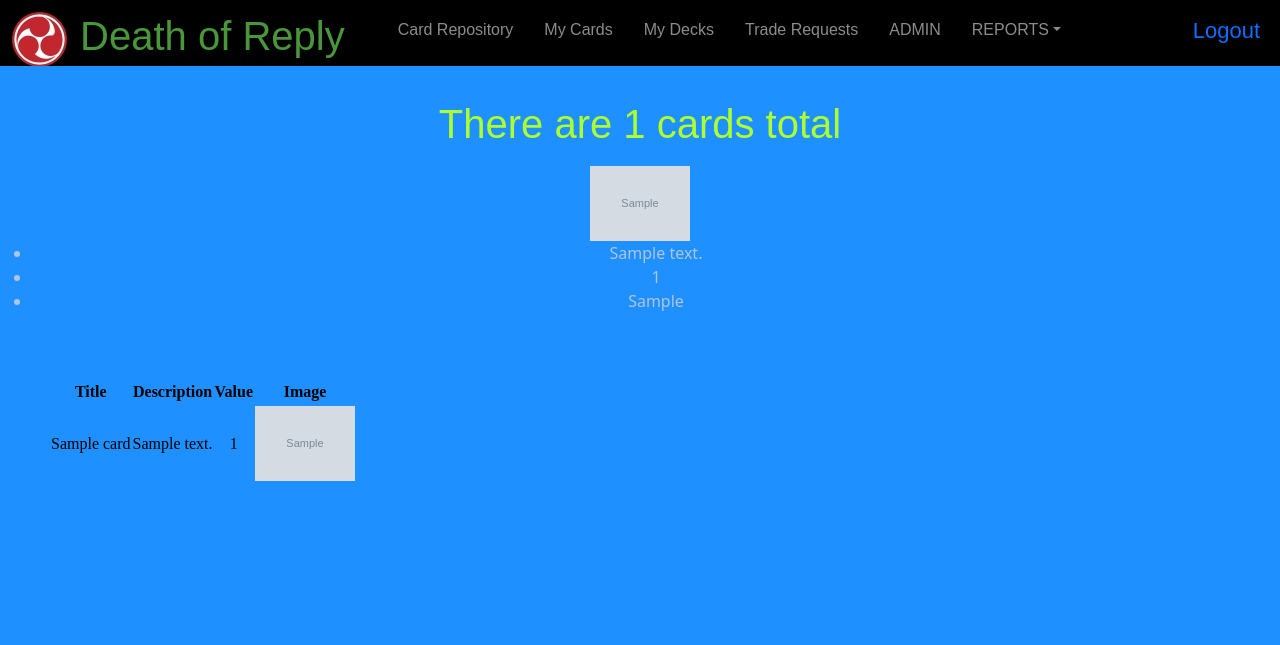
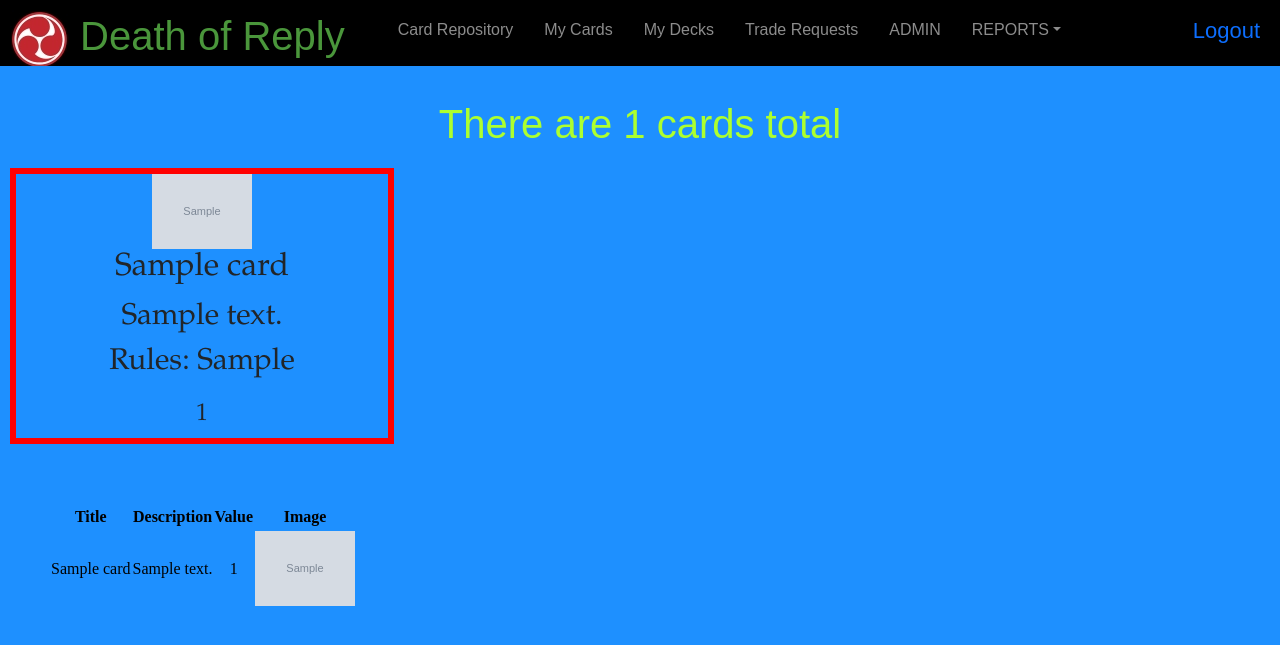
Before and after one commit to jilltorkelson/UNOSystemSpielcraft, a Django app: page /card_repository/ in a window 1280 px wide. Shown: the top 645 px of the page. Run offline with Django 5.2, Linux system fonts and the light colour scheme; a user stored in the database is signed in; tables that the repository leaves empty hold one stand-in row (values such as "Sample post"); grey boxes marked "Sample" are stand-in pictures.

Commit message:
card-boxes

```diff
--- a/cards/static/cards/css/style.css
+++ b/cards/static/cards/css/style.css
@@ -152,25 +152,31 @@ h1 {
 
 }
 .card-box img{
-    width:100%;
+    max-width: 100%;
+    height: auto;
 }
 
 .card-box{
     position: relative;
-    text-align: center;
-    color: lightsteelblue;
-}
-
-.card-title {
-    font-size: 30px;
-    text-align: center;
-    top: 6px;
+    border-style: solid;
+    border-width: 6px;
+    border-color: red;
+    width: 30%;
+    margin: 10px;
 }
 
 .card-details {
-    left: 10px;
-    bottom: 8px;
-    font-size: 24px;
+    font-size: 30px;
+    font-family: "Garamond", fantasy, serif;
+
+}
+
+.card-details h2{
+
+}
+
+.card-details p{
+
 }
 
 .deck-title {
--- a/cards/templates/cards/card_repository.html
+++ b/cards/templates/cards/card_repository.html
@@ -1,26 +1,24 @@
 {% extends "base.html" %}
 {% load static %}
+    # HERE reference name of module from structure chart
 
 {% block content %}
 
   {% if card_list %}
       <h1>There are {{ card_list|length }} cards total</h1>
-
       {% for card in card_list %}
       <div class="card-box">
-        {% if card.card_image %}
-                    <img src="{{ card.card_image.url }}" alt="{{ card.card_title }}" style="max-width: 100px; max-height: 100px;">
-                {% else %}
-                    No image available
-        {% endif %}
-            <ul>
-              <li class="card-desc">{{ card.card_description }}</li>
-              <li class="card-value">{{ card.card_value }}</li>
-              <li class="card-rules">{{ card.card_rules }}</li>
-          </ul>
+            <img src="{{ card.card_image.url }}" alt="{{ card.card_title }}" style="max-width: 100px; max-height: 100px;">
+            <div class="card-details">
+                <h2>{{ card.card_title }}</h2>
+                <p>
+                   {{ card.card_description }}<br>
+                    Rules: {{ card.card_rules }}<br>
+                </p>
+                <h4>{{ card.card_value }}</h4></div>
       </div>
     {% endfor %}
-
+</ul>
 
       <div class="list_all">
         <table class="card_list">
```
